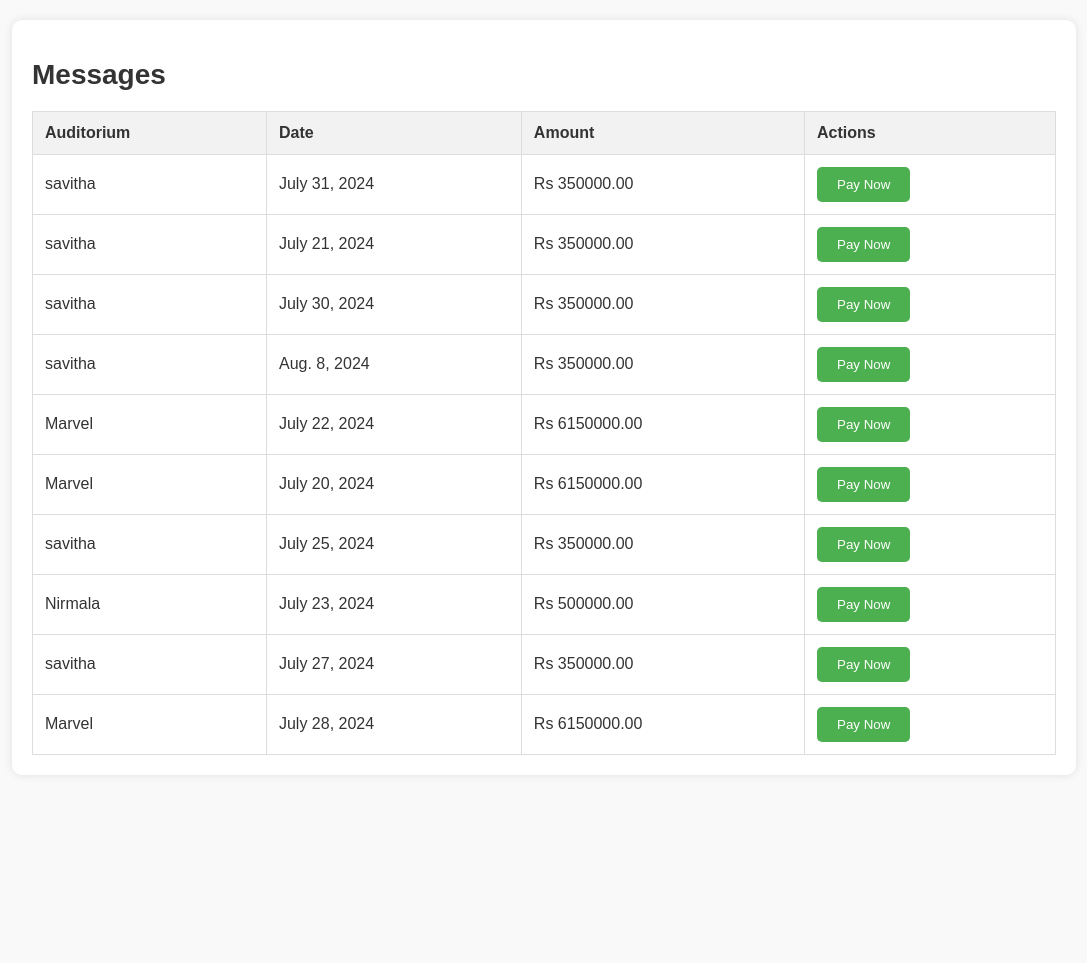
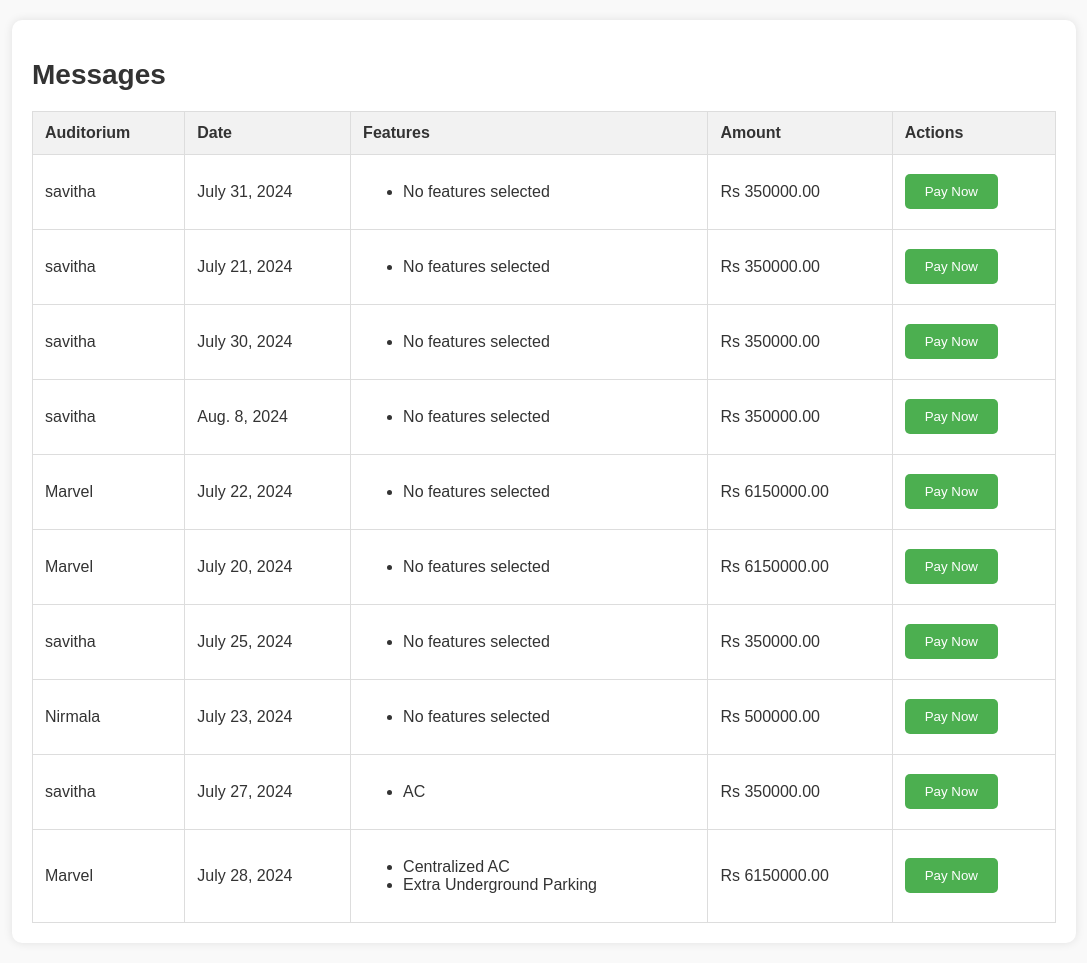
Before and after one commit to alnxha7/event_booking, a Django app: template auditorium/templates/user_messages.html in a window 1280 px wide. Shown: the whole page, without its empty margins (96-1183 px from the left). Before the commit the page ends 755 px from the top, so only its background shows below. Run offline with Django 4.2, Linux system fonts and the light colour scheme; the template is opened without the code that fills it: values that come from a table or form of the project are taken from there, others are empty; data comes from the database, SQL or seed files in the repository; some libraries are stand-ins or nearby versions.

Commit message:
features added in the user_messages section

```diff
--- a/auditorium/templates/user_messages.html
+++ b/auditorium/templates/user_messages.html
@@ -63,6 +63,7 @@
                 <tr>
                     <th>Auditorium</th>
                     <th>Date</th>
+                    <th>Features</th>
                     <th>Amount</th>
                     <th>Actions</th>
                 </tr>
@@ -72,6 +73,15 @@
                 <tr>
                     <td>{{ request.auditorium.user.username }}</td>
                     <td>{{ request.date }}</td>
+                    <td>
+                        <ul>
+                        {% for feature in request.features.all %}
+                        <li>{{ feature.name }}</li>
+                        {% empty %}
+                        <li>No features selected</li>
+                        {% endfor %}
+                        </ul>
+                    </td>
                     <td>Rs {{ request.final_price }}</td>
                     <td>
                         <button class="pay-btn" onclick="checkout('{{ request.stripe_payment_intent_id }}')">Pay Now</button>
```
